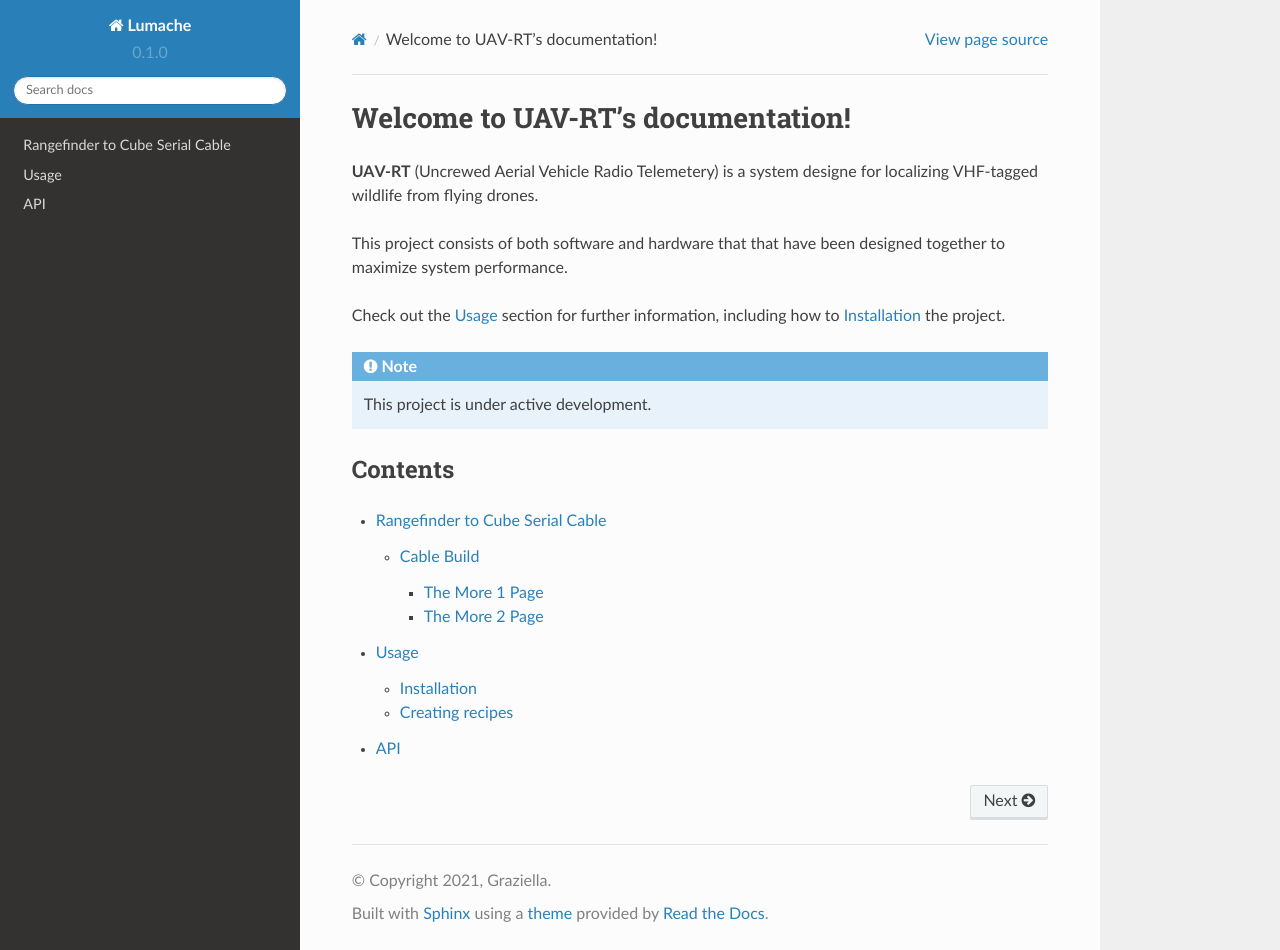
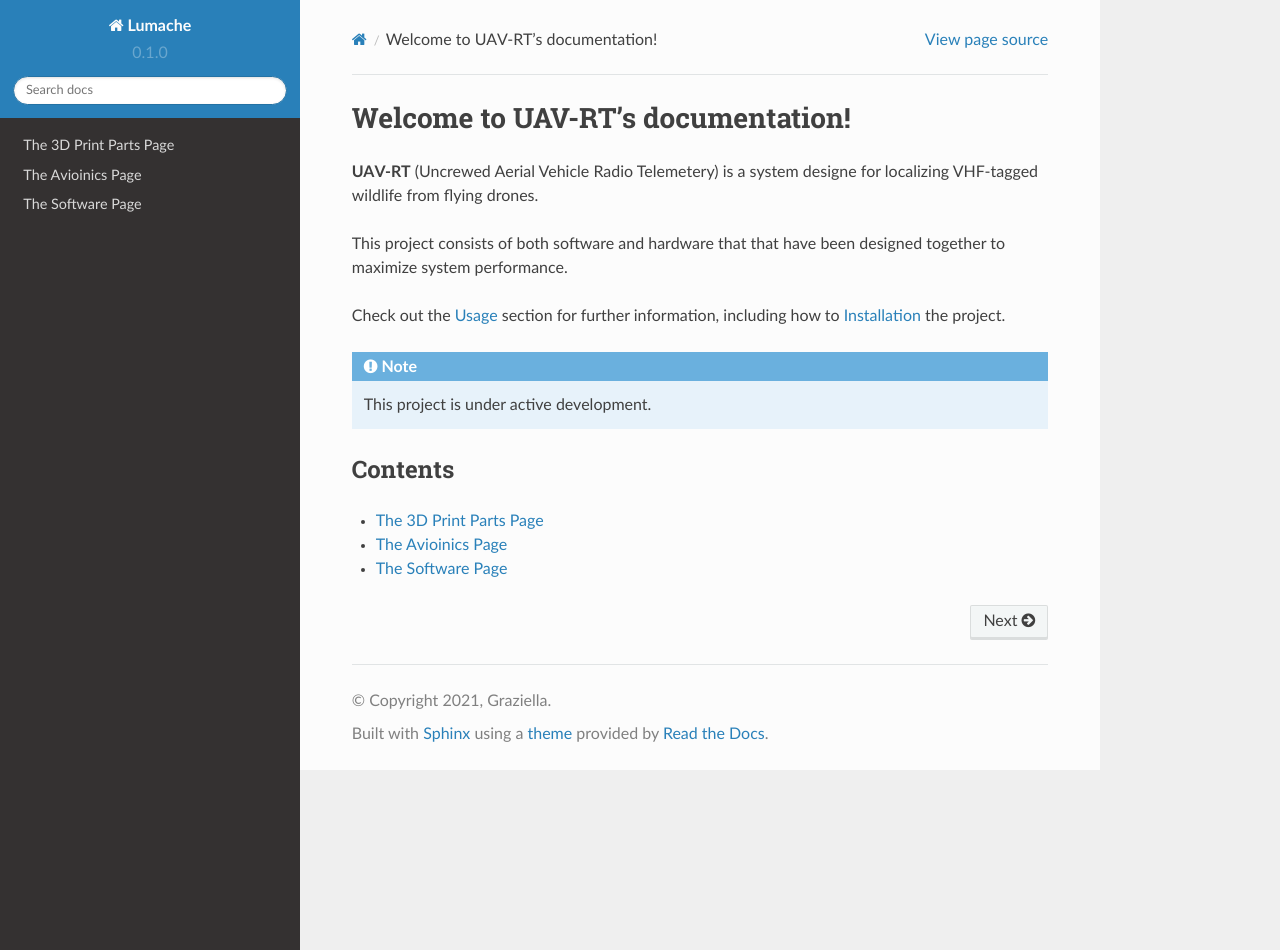
Before and after one commit to dynamic-and-active-systems-lab/uavrt_docs, a Sphinx documentation site: the page built from docs/source/index.rst, in a window 1280 px wide and 950 px high. Built offline with Sphinx 7.4.7 and the Read the Docs theme 2.0.0, drawn with Linux system fonts in a browser that asks for light colours.

Commit message:
initial attempts at structural layout

```diff
--- /dev/null
+++ b/docs/source/3dPrintParts.rst
@@ -0,0 +1,6 @@
+The 3D Print Parts Page
+===============
+
+.. _3dPrintParts:
+
+This page is currently empty for testing
--- a/docs/source/more1.rst
+++ b/docs/source/avionics.rst
@@ -1,6 +1,6 @@
-The More 1 Page
+The Avioinics Page
 ===============
 
-.. _more1:
+.. _avionics:
 
 This page is currently empty for testing
--- a/docs/source/index.rst
+++ b/docs/source/index.rst
@@ -17,6 +17,6 @@ Contents
 
 .. toctree::
 
-   rangefinder_int
-   usage
-   api
+   3dPrintParts
+   avionics
+   software
--- a/docs/source/rangefinder_int.rst
+++ b/docs/source/rangefinder_int.rst
@@ -6,10 +6,6 @@ Rangefinder to Cube Serial Cable
 Cable Build
 ------------
 
-.. toctree::
-
-   more1
-   more2
 
 The Benewake TFMini-S rangefinder connector is a 4-pin JST-GH. The port availabe on the Airbot Mini Carrier Board is the 8-pin JST-GH GPS-1/Serial 3. We will build a 4 inch harness beteen these two connections. The pinout for the mini carrier board can be found `here <https://docs.cubepilot.org/user-guides/carrier-boards/airbot-mini-carrier-board/airbot-mini-carrier-board-set-user-guide#rc-signal-and-power-selection>`__. The pinout for the Benewake TFMini-S rangefinder can be found `here <https://cdn.sparkfun.com/assets/8/a/f/a/c/16977-TFMini-S_-_Micro_LiDAR_Module-Product_Manual.pdf>`__
 
--- a/docs/source/more2.rst
+++ b/docs/source/software.rst
@@ -1,4 +1,4 @@
-The More 2 Page
+The Software Page
 ===============
 
 .. _more2:
--- /dev/null
+++ b/docs/source/wiring.rst
@@ -0,0 +1,11 @@
+The Wiring Page
+===============
+
+.. _wiring:
+
+.. toctree::
+
+   rangefinder_int
+
+
+This page is currently empty for testing
```
Also changed, not shown: docs/source/systemBuild.rst (added, +12 -0 lines).
